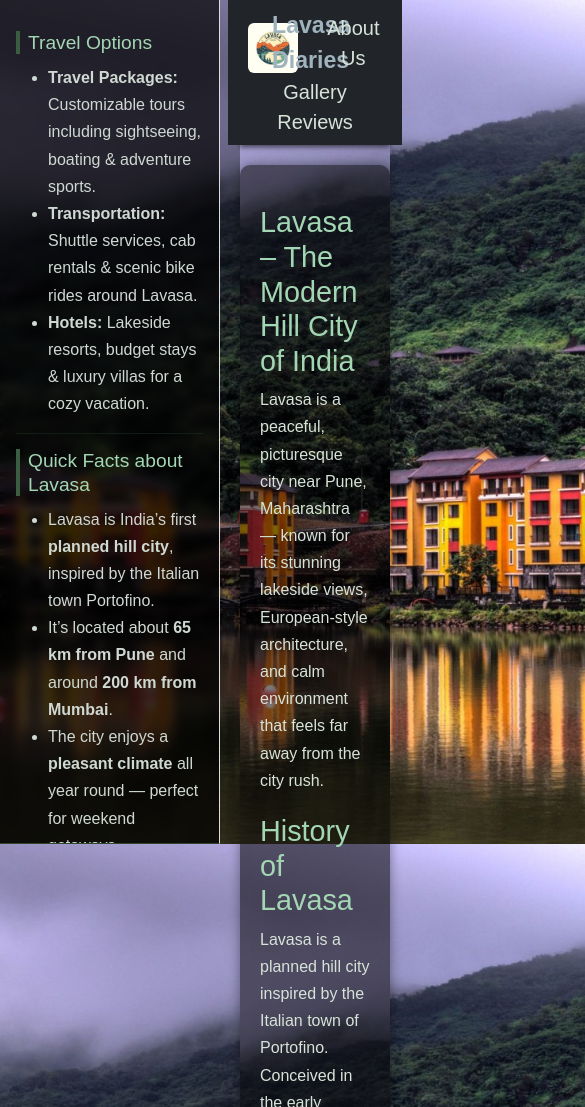
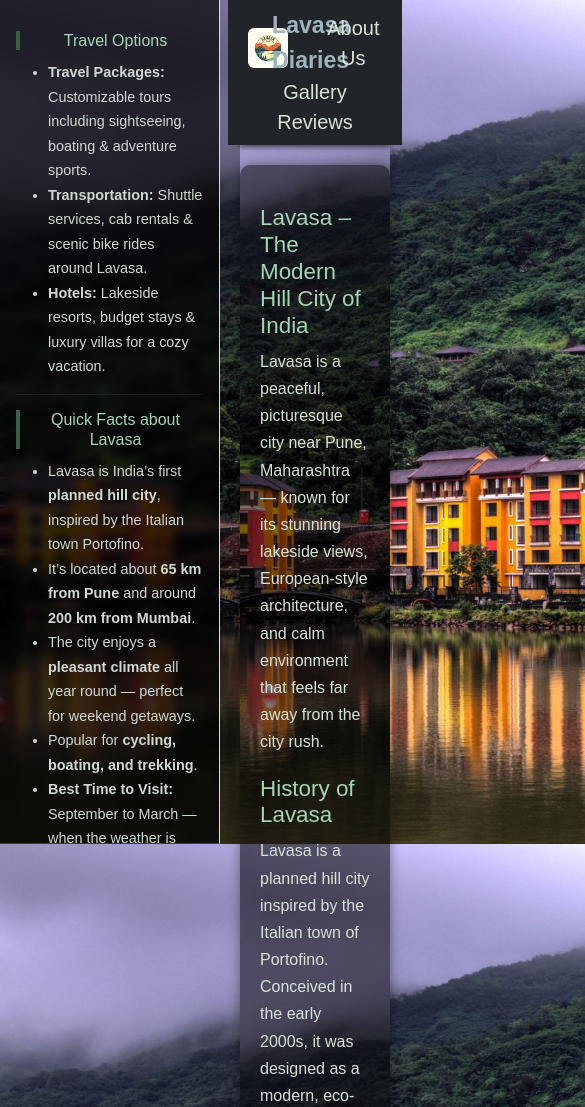
Before and after one commit to Sauryathakkar/Layout, a plain HTML site: page index.html in a window 390 px wide. Shown: the top 1107 px of the page, 585 px wide, since content can reach past the window. Drawn offline with nearby package versions, Linux system fonts and the light colour scheme.

Commit message:
Update style.css

```diff
--- a/style.css
+++ b/style.css
@@ -1,6 +1,6 @@
 html,
 body {
-    background-image: url("back.jpg");
+    background-image: url("trip.jpg");
     background-size: cover;
     background-position: center;
     background-attachment: fixed;
@@ -27,9 +27,7 @@ body {
     margin: 0;
     padding: 0;
     margin-left: 240px;
-
 }
-
 
 h1,
 h2,
@@ -56,22 +54,19 @@ a:hover {
 }
 
 #left-panel {
-    background-color: rgba(165, 205, 224, 0.8);
+    background-color: rgba(25, 40, 35, 0.85);
     backdrop-filter: blur(4px);
-    border-right: 1px solid #825eb6;
+    border-right: 1px solid #2e4630;
     padding: 20px;
     box-sizing: border-box;
     overflow-y: auto;
-}
-
-#left-panel {
-    background-color: rgba(0, 0, 0, 0.551);
-    backdrop-filter: blur(4px);
-
-    padding: 20px;
-    box-sizing: border-box;
-    overflow-y: auto;
-    color: #00000067;
+    position: fixed;
+    top: 0;
+    left: 0;
+    width: 240px;
+    height: 100vh;
+    color: #d7e3d8;
+    z-index: 1000;
 }
 
 #left-panel h2 {
@@ -109,7 +104,7 @@ header {
     box-shadow: 0 2px 5px rgba(0, 0, 0, 0.6);
     position: sticky;
     top: 0;
-    z-index: 1000;
+    z-index: 100;
 }
 
 header .row {
@@ -140,8 +135,8 @@ header .nav-item:hover {
 }
 
 article {
-    background-color: rgba(0, 0, 0, 0.7);
-    color: #02000259;
+    background-color: rgba(11, 11, 11, 0.7);
+    color: #ffffff;
     padding: 30px;
     margin: 20px auto;
     max-width: 950px;
@@ -167,26 +162,26 @@ article ul {
 }
 
 details {
-    background-color: #ffffff70;
+    background-color: #1a1a1a;
     padding: 10px;
-    border: 1px solid #ffffff7d;
+    border: 1px solid #2e4630;
     border-radius: 6px;
     margin-top: 10px;
     transition: background-color 0.3s;
 }
 
 details:hover {
-    background-color: #ffffff75;
+    background-color: #202020;
 }
 
 summary {
     font-weight: 500;
     cursor: pointer;
-    color: #0f0000;
+    color: #a5c6ac;
 }
 
 summary:hover {
-    color: #000000;
+    color: #b6d8bd;
 }
 
 img {
@@ -201,8 +196,6 @@ img:hover {
 }
 
 footer {
-
-    margin-left: 50px;
     background-color: #121212;
     color: #d7e3d8;
     padding: 20px;
@@ -250,7 +243,7 @@ button:hover,
     background-color: #3b5e42;
 }
 
-@media (max-width: 768px) {
+@media (max-width: 992px) {
     body {
         margin-left: 0;
     }
@@ -271,5 +264,49 @@ button:hover,
 
     article {
         margin: 15px;
+        padding: 20px;
     }
 }
+
+/* Phones */
+@media (max-width: 576px) {
+    header img {
+        max-width: 40px;
+    }
+
+    header .col-4 {
+        font-size: 1.3rem;
+    }
+
+    #left-panel h2 {
+        text-align: center;
+        font-size: 1rem;
+    }
+
+    #left-panel p,
+    #left-panel li {
+        font-size: 0.9rem;
+    }
+
+    article h2 {
+        font-size: 1.4rem;
+    }
+
+    article h3 {
+        font-size: 1.1rem;
+    }
+
+    article {
+        margin: 10px;
+        padding: 15px;
+    }
+
+    footer .row {
+        flex-direction: column;
+        text-align: center;
+    }
+
+    footer .col {
+        margin-bottom: 15px;
+    }
+}
```
